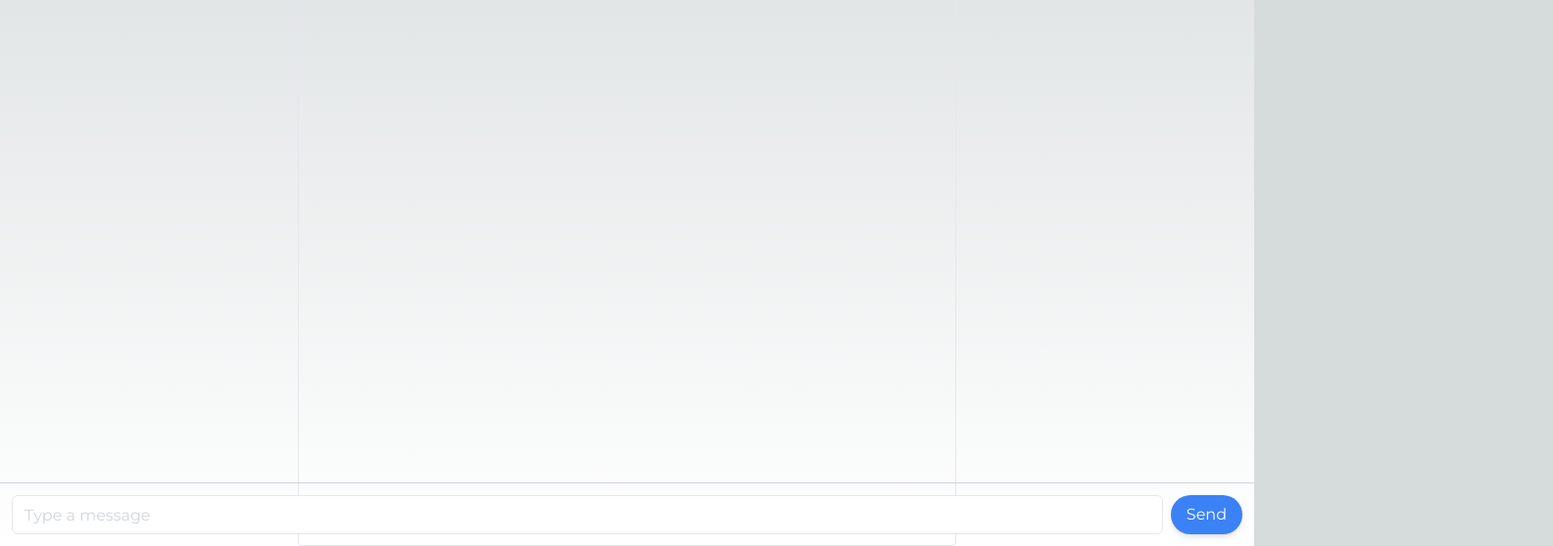
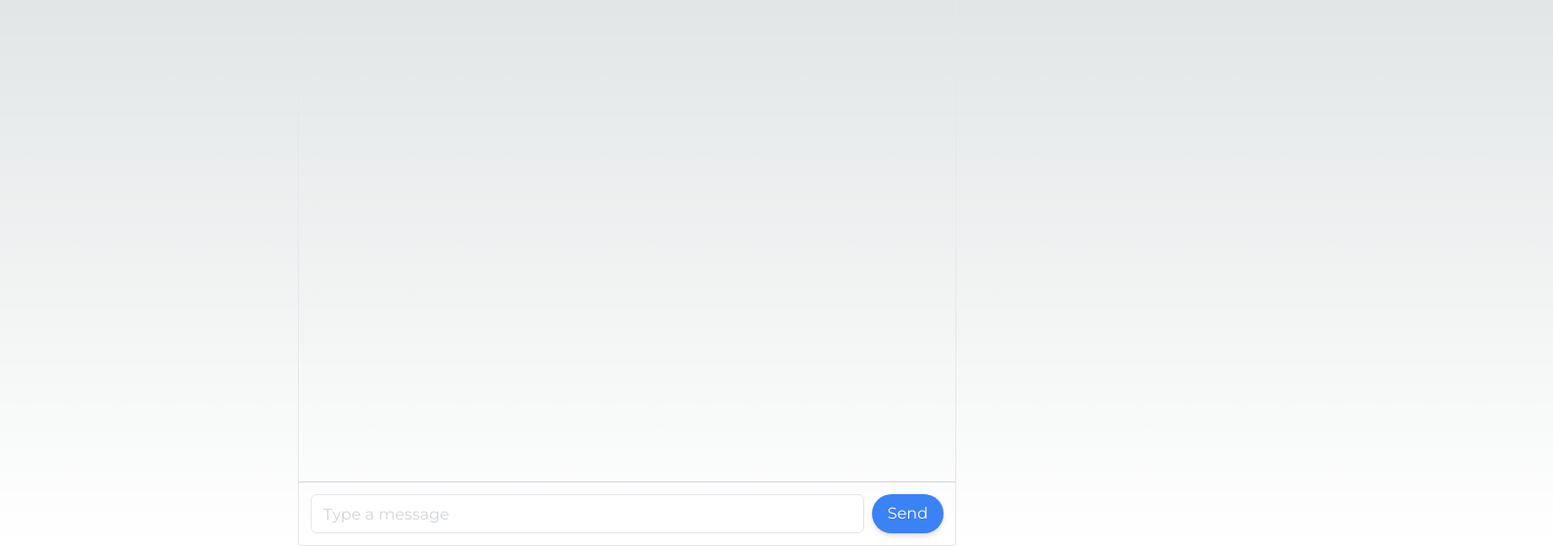
Before and after one commit to Ollstar/surveygen, a Next.js app: page / in a window 1280 px wide. Shown: the part 242-800 px from the top of the page at 98% size, 1585 px wide, since content can reach past the window. Built offline with nearby package versions, Linux system fonts and the light colour scheme.

Commit message:
test css

```diff
--- a/app/page.tsx
+++ b/app/page.tsx
@@ -120,7 +120,7 @@ const Chat: React.FC = () => {
 
   return (
     <div className="container mx-auto max-w-2xl border rounded h-screen flex flex-col overflow-hidden">
-      <div className="relative w-full p-6 overflow-hidden flex-grow flex flex-col">
+      <div className="absolute w-full p-6 overflow-hidden flex-grow flex flex-col">
         <ul className="space-y-2 flex-grow flex flex-col overflow-auto">
           {messages.map((message) => (
             <li
@@ -138,7 +138,7 @@ const Chat: React.FC = () => {
       </div>
       <form
         onSubmit={onSubmit}
-        className="fixed bottom-0 right-0 left-0 flex items-center p-3 border-t border-gray-300"
+        className="mt-auto bottom-0 flex items-center p-3 border-t border-gray-300"
       >
         <input
           type="text"
```
